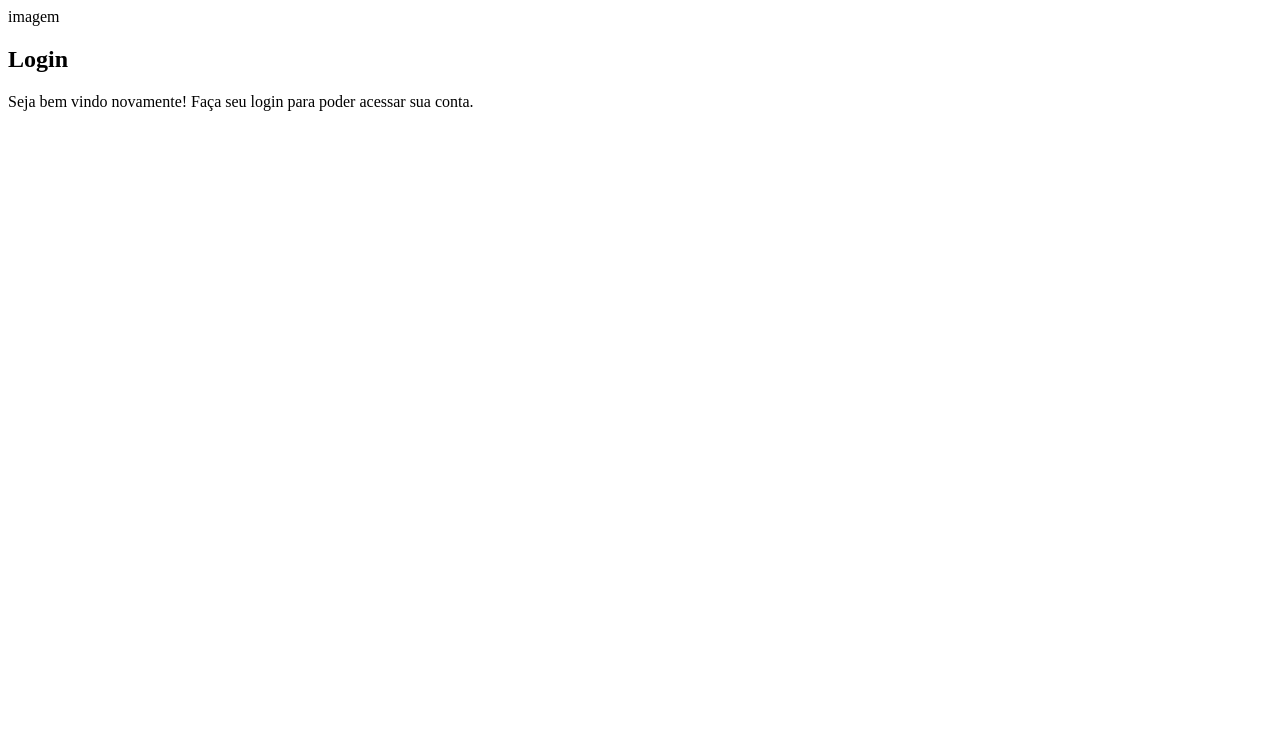
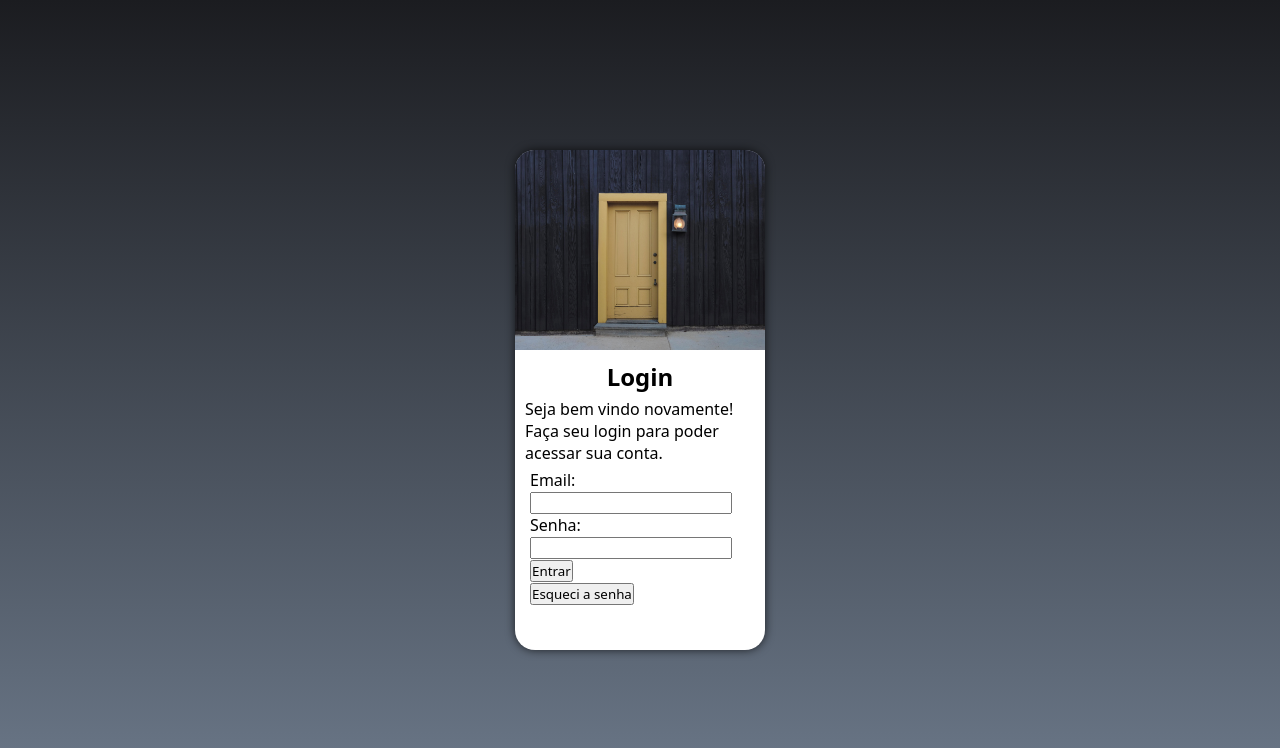
Before and after one commit to ErickSouza94/projeto-login, a plain HTML site: page index.html in a window 1280 px wide. Drawn offline with Linux system fonts and the light colour scheme.

Commit message:
Comecei projeto login

```diff
--- /dev/null
+++ b/estilos/media-queries.css
@@ -0,0 +1,39 @@
+@charset "UTF-8";
+
+@media screen and (max-width: 768px) {
+    main{
+        width: 768px;
+    }
+}
+
+@media screen and (min-width: 768px) { /* IMAGEM TEM QUE FICAR NA LATERAL ESQUERDA DO TEXTO */
+    main{
+        width: 768px;
+    }
+
+    body, html{
+        background-image: linear-gradient(to bottom,#1B1C20, #6C798A);
+        height: 100vh;
+        width: 100vw;
+    }
+
+    body > div#formulario > h1{
+    text-align: center;
+
+   }
+
+    section#login > div#imagem {
+        display: flex;
+        background: #393E54 url(../imagens/porta-amarela.jpg) no-repeat;
+        background-size: cover;
+        background-position: left center;
+        height: 200px;
+
+
+
+    }
+}
+
+    @media screen and (min-width: 992px) { /* IMAGEM TEM QUE FICAR DO LADO DIREITO DO TEXTO */
+
+    }
--- a/estilos/style.css
+++ b/estilos/style.css
@@ -1,7 +1,69 @@
 @charset "UTF-8";
-
+/* MOBILE */
 /*
 Paletas de cores:
+    cinza: #393E54
+    bege: #BAA475
+    cinza claro: #6C798A
+    preto :#1B1C20
+*/
+
+*{
+    font-family: system-ui, -apple-system, BlinkMacSystemFont, 'Segoe UI', Roboto, Oxygen, Ubuntu, Cantarell, 'Open Sans', 'Helvetica Neue', sans-serif;
+    margin: 0px;
+    padding: 0px;
+    box-sizing: border-box;
+}
+
+body, html{
+    background-color: #393E54;
+    height: 100vh;
+    width: 100vw;
+}
+
+body{
+    position: relative;
+    height: 100vh;
+    width: 100vw;
+}
+
+section#login {
+    background-color: white;
+    width: 250px;
+    height: 500px;
+    border-radius: 20px;
+    box-shadow: 0px 0px 10px rgba(0, 0, 0, 0.699);
+
+    position: absolute;
+    top: 50%;
+    left: 50%;
+    transform: translate(-50%, -50%);
+    overflow: hidden; /*O que tiver FORA DA BORDA ficará escondido*/
+}
+
+section#login > div#imagem {
+    display: block;
+    background: #393E54 url(../imagens/porta-amarela.jpg) no-repeat;
+    background-size: cover;
+    background-position: left center;
+    height: 200px;
+
+}
+
+section#login div#formulario {
+    display: block;
+    padding: 10px;
+
+}
+
+section#login div#formulario h1{
+    text-align: center;
+    padding-bottom: 5px;
+}
 
 
-*/
+
+form{
+    margin: 5px;
+    width: 10px;
+}
--- a/index.html
+++ b/index.html
@@ -1,29 +1,36 @@
 <!DOCTYPE html>
 <html lang="pt-br">
   <head>
-    <meta charset="UTF-8">
-    <meta http-equiv="X-UA-Compatible" content="IE=edge">
-    <meta name="viewport" content="width=device-width, initial-scale=1.0">
+    <meta charset="UTF-8" />
+    <meta http-equiv="X-UA-Compatible" content="IE=edge" />
+    <meta name="viewport" content="width=device-width, initial-scale=1.0" />
     <title>Projeto Login</title>
-    <link rel="stylesheet" href="estilos/style.css">
+    <link rel="stylesheet" href="estilos/style.css" />
+    <link rel="stylesheet" href="estilos/media-queries.css" />
   </head>
   <body>
-    <main>
     <section id="login">
       <div id="imagem">
-                imagem
+        <!--Imagem-->
+
       </div>
       <div id="formulario">
         <h1>Login</h1>
-                <p>Seja bem vindo novamente!
-                    Faça seu login para poder acessar sua conta.
+        <p>
+          Seja bem vindo novamente! Faça seu login para poder acessar sua conta.
         </p>
         <form action="login.php" method="post">
+          <label for="iemail">Email:</label>
+          <input type="email" name="email" id="iemail" required />
+          <label for="isenha">Senha:</label>
+          <input type="password" name="senha" id="isenha" required />
 
+          <div class="botao">
+            <input class="entrar" type="submit" value="Entrar" />
+            <input class="senha" type="submit" value="Esqueci a senha" />
+          </div>
         </form>
       </div>
-
     </section>
-    </main>
   </body>
 </html>
```
Also changed, not shown: 2 other files. Lines whose indentation alone changed are shown as unchanged.
